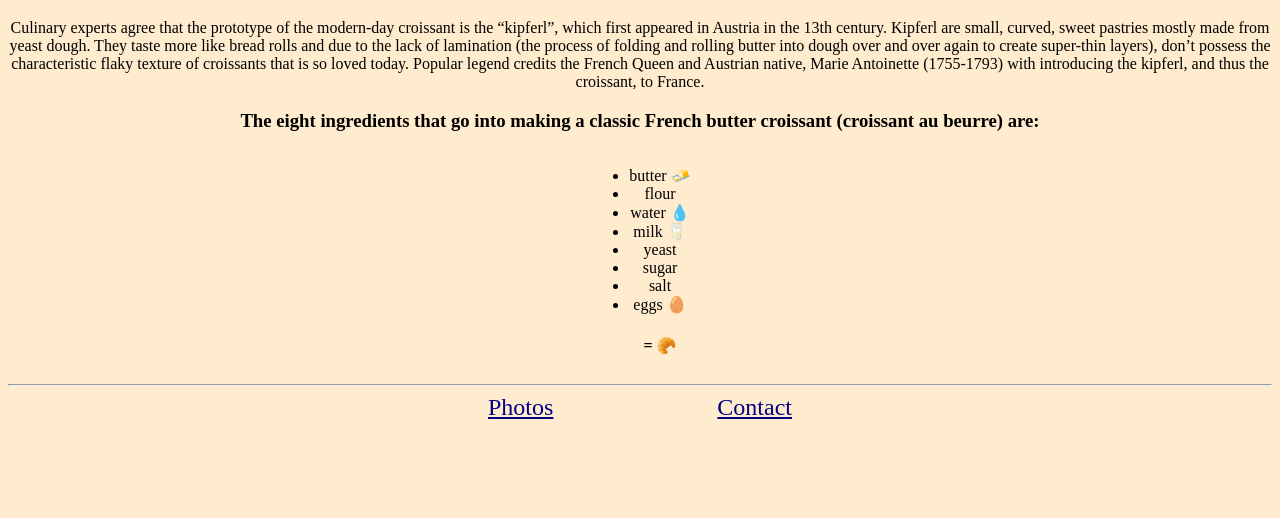
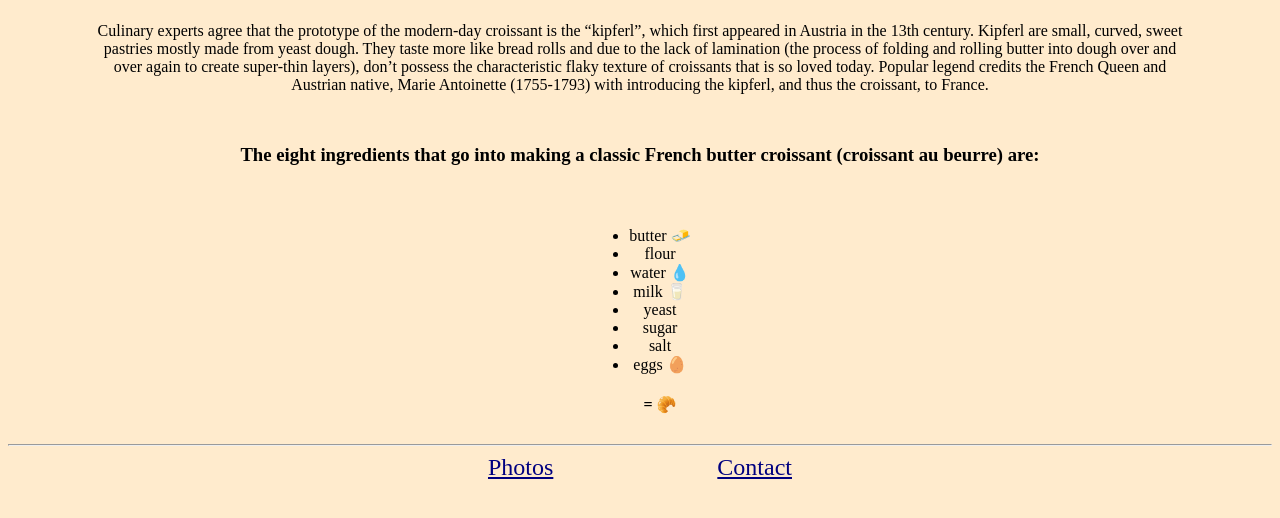
Before and after one commit to jennyweic/multiple-page-host-crossiant, a plain HTML site: page index.html in a window 1280 px wide. Shown: the part 62-580 px from the top of the page. Drawn offline with Linux system fonts and the light colour scheme.

Commit message:
Edited padding on homepage

```diff
--- a/css/styles.css
+++ b/css/styles.css
@@ -31,6 +31,16 @@ div {
 }
 /* above list note: set to table and center with margin */
 
+p {
+  margin: 25px auto;
+  text-align: center;
+  padding: 0 80px 25px 80px;
+}
+
+h3 {
+  padding: 0 80px 25px 80px;
+}
+
 /* photos */
 img {
   width: 80%;
```
